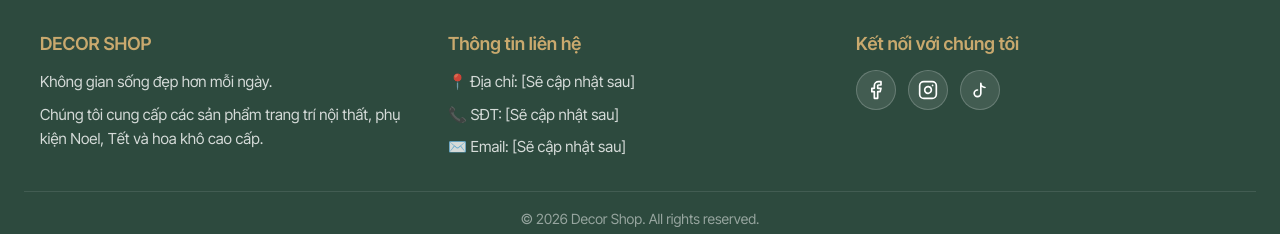
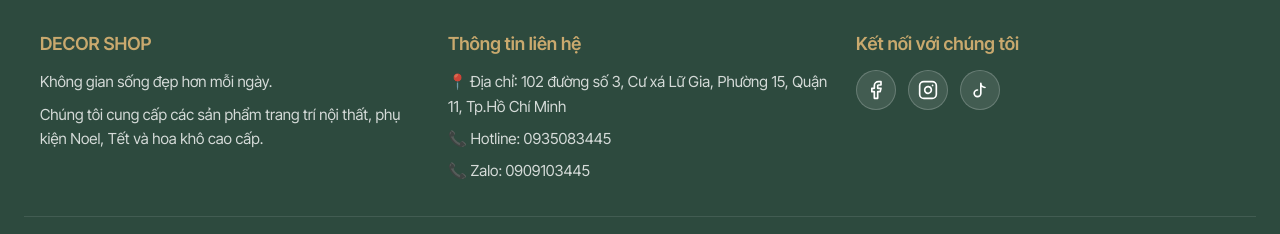
Before and after one commit to cobayeuhandmade-star/shop_catalog, a Next.js app: page / in a window 1280 px wide. Shown: the part 3073-3307 px from the top of the page. Built offline with nearby package versions, Linux system fonts and the light colour scheme; no server answers; the database is empty.

Commit message:
sửa link

```diff
--- a/src/components/layout/Footer.tsx
+++ b/src/components/layout/Footer.tsx
@@ -13,27 +13,27 @@ export default function Footer() {
 
         <div className={styles.column}>
           <h3>Thông tin liên hệ</h3>
-          <p>📍 Địa chỉ: [Sẽ cập nhật sau]</p>
-          <p>📞 SĐT: [Sẽ cập nhật sau]</p>
-          <p>✉️ Email: [Sẽ cập nhật sau]</p>
+          <p>📍 Địa chỉ: 102 đường số 3, Cư xá Lữ Gia, Phường 15, Quận 11, Tp.Hồ Chí Minh</p>
+          <p>📞 Hotline: 0935083445</p>
+          <p>📞 Zalo: 0909103445</p>
         </div>
 
         <div className={styles.column}>
           <h3>Kết nối với chúng tôi</h3>
           <div className={styles.socials}>
-            <Link href="#" className={`${styles.socialIcon} ${styles.facebook}`} aria-label="Facebook">
+            <Link href="https://www.facebook.com/Saigonyeuhandmade" className={`${styles.socialIcon} ${styles.facebook}`} aria-label="Facebook">
               <svg viewBox="0 0 24 24" width="20" height="20" stroke="currentColor" strokeWidth="2" fill="none" strokeLinecap="round" strokeLinejoin="round">
                 <path d="M18 2h-3a5 5 0 0 0-5 5v3H7v4h3v8h4v-8h3l1-4h-4V7a1 1 0 0 1 1-1h3z"></path>
               </svg>
             </Link>
-            <Link href="#" className={`${styles.socialIcon} ${styles.instagram}`} aria-label="Instagram">
+            <Link href="https://www.instagram.com/yeu_handmadesg/" className={`${styles.socialIcon} ${styles.instagram}`} aria-label="Instagram">
               <svg viewBox="0 0 24 24" width="20" height="20" stroke="currentColor" strokeWidth="2" fill="none" strokeLinecap="round" strokeLinejoin="round">
                 <rect x="2" y="2" width="20" height="20" rx="5" ry="5"></rect>
                 <path d="M16 11.37A4 4 0 1 1 12.63 8 4 4 0 0 1 16 11.37z"></path>
                 <line x1="17.5" y1="6.5" x2="17.51" y2="6.5"></line>
               </svg>
             </Link>
-            <Link href="#" className={`${styles.socialIcon} ${styles.tiktok}`} aria-label="TikTok">
+            <Link href="https://www.tiktok.com/@yeuhandmade_sg" className={`${styles.socialIcon} ${styles.tiktok}`} aria-label="TikTok">
               <svg viewBox="0 0 24 24" width="20" height="20" stroke="currentColor" strokeWidth="2" fill="none" strokeLinecap="round" strokeLinejoin="round">
                 <path d="M9 12a4 4 0 1 0 4 4V4a5 5 0 0 0 5 5"></path>
               </svg>
```
